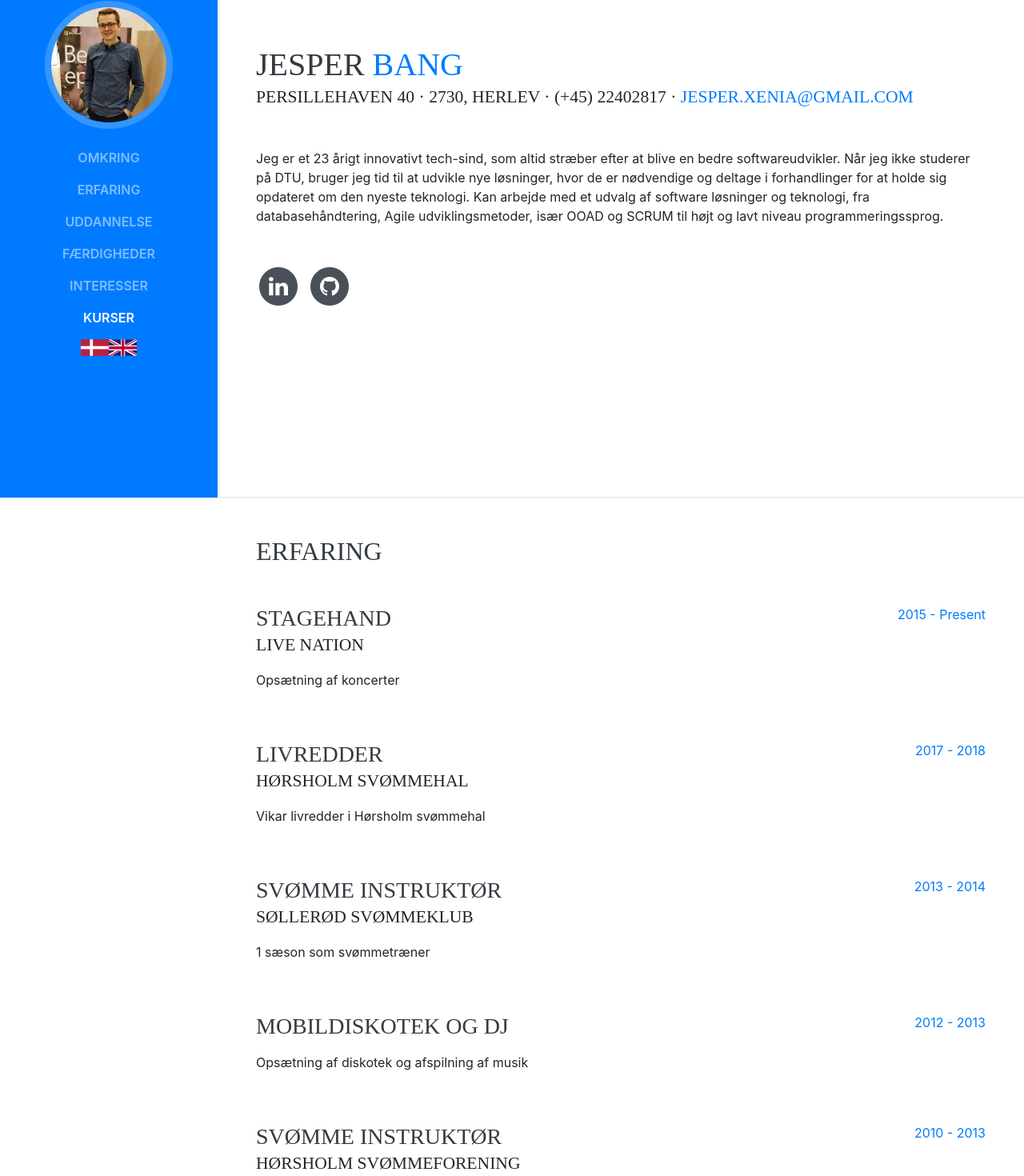
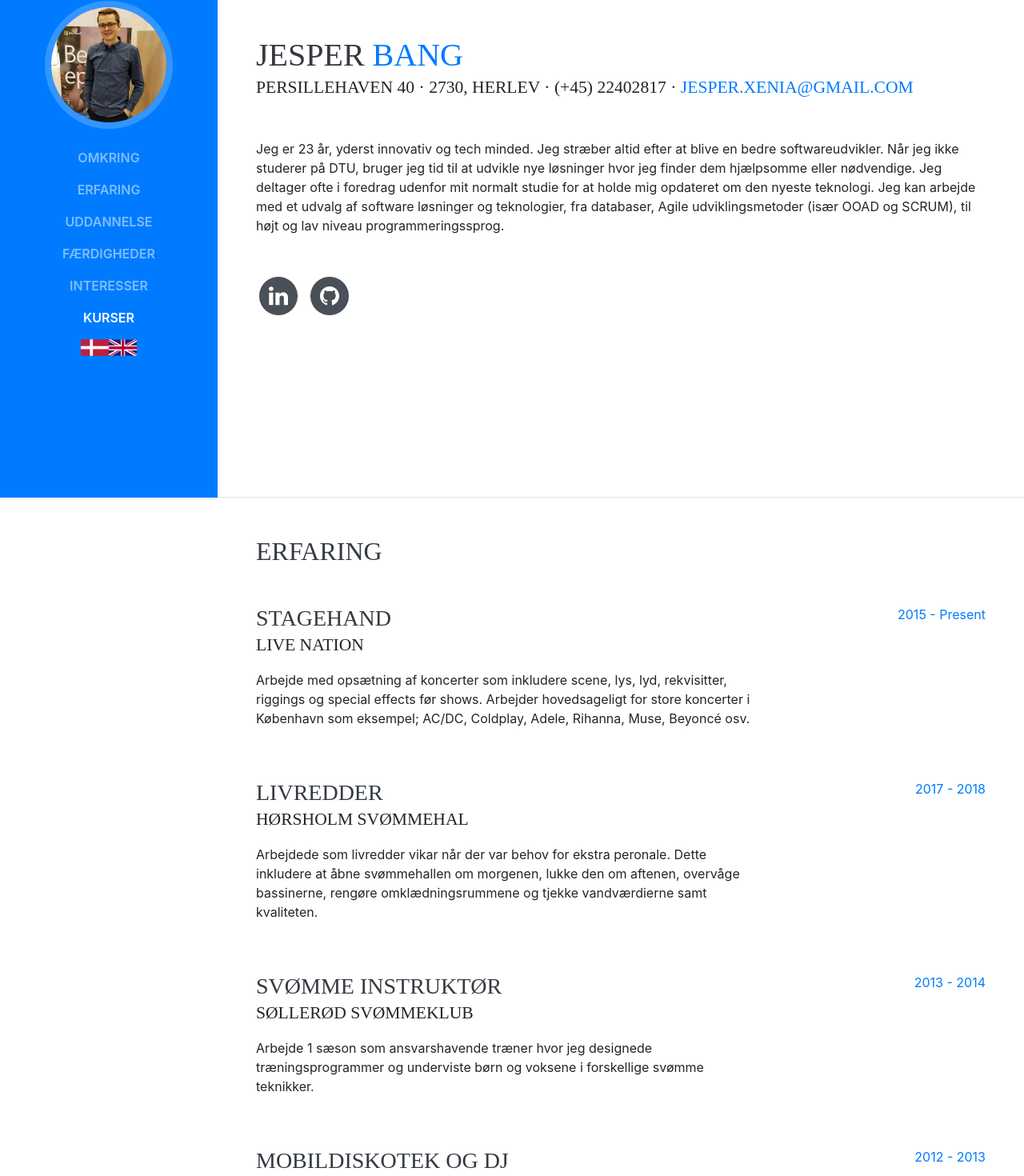
Before and after one commit to JesperBang/JesperBang.github.io, a Vue app: page / in a window 1280 px wide. Shown: the part 178-1648 px from the top of the page at 80% size. Built offline with nearby package versions, Linux system fonts and the light colour scheme; a web font is replaced by a local one; what vue-flag-icon would draw is missing.

Commit message:
Text updates

```diff
--- a/src/App.vue
+++ b/src/App.vue
@@ -260,9 +260,9 @@
 
       <section class="resume-section p-3 p-lg-5 d-flex flex-column" id="interests">
         <div class="my-auto">
-          <h2 class="mb-5">Interests</h2>
-          <p>Apart from being a web developer, I enjoy most of my time being outdoors. In the winter, I am an avid skiier and novice ice climber. During the warmer months here in Colorado, I enjoy mountain biking, free climbing, and kayaking.</p>
-          <p class="mb-0">When forced indoors, I follow a number of sci-fi and fantasy genre movies and television shows, I am an aspiring chef, and I spend a large amount of my free time exploring the latest technolgy advancements in the front-end web development world.</p>
+          <h2 class="mb-5">{{ minterests[Locale] }}</h2>
+          <p>{{ interests1[Locale] }}</p>
+          <p class="mb-0">{{ interests2[Locale] }}</p>
         </div>
       </section>
 
@@ -333,10 +333,18 @@ export default {
       surname: 'Bang',
       address: 'Persillehaven 40 · 2730, Herlev · (+45) 22402817 ·',
       aboutMe: {
-        dk: 'Jeg er et 23 årigt innovativt tech-sind, som altid stræber efter at blive en bedre softwareudvikler. Når jeg ikke studerer på DTU, bruger jeg tid til at udvikle nye løsninger, hvor de er nødvendige og deltage i forhandlinger for at holde sig opdateret om den nyeste teknologi. Kan arbejde med et udvalg af software løsninger og teknologi, fra databasehåndtering, Agile udviklingsmetoder, især OOAD og SCRUM til højt og lavt niveau programmeringssprog.',
+        dk: 'Jeg er 23 år, yderst innovativ og tech minded. Jeg stræber altid efter at blive en bedre softwareudvikler. Når jeg ikke studerer på DTU, bruger jeg tid til at udvikle nye løsninger hvor jeg finder dem hjælpsomme eller nødvendige. Jeg deltager ofte i foredrag udenfor mit normalt studie for at holde mig opdateret om den nyeste teknologi. Jeg kan arbejde med et udvalg af software løsninger og teknologier, fra databaser, Agile udviklingsmetoder (især OOAD og SCRUM), til højt og lav niveau programmeringssprog.',
         en: 'I am a 23 year old innovative tech mind, who always strive to become a better software developer. When i am not studying at DTU, I spend time developing new solutions where they are needed and attending talks to stay up to date on the newest tech. Capable of working with an assortment of software solutions and technology, from database management, Agile development methods particularly OOAD and SCRUM to high and low-level programming languages.'
       },
       email: 'jesper.xenia@gmail.com',
+      interests1: {
+        en: 'Apart from being a software developer student, I enjoy most of my time with friends and family. As a prior elite swimmer and Team Danmark student i still spend time on workouts, both in fitness and in the swimming pool.',
+        dk: 'Udover at studere software udvikling bruger jeg meget af min tid med venner og familie. Som tidligere elitesvømmer og Team Danmark elev bruger jeg en del tid på trlning, både i fitness og i svømmehallen.'
+      },
+      interests2: {
+        en: 'Whenever i\'m not with friends, familiy or exercising, i enjoy watching tv-shows and movies, besides this i like to explore the newest tech, programs and tools to supplement and prepare my knowledge for the future.',
+        dk: 'Når jeg ikke er sammen med venner, familie eller dyrker motion, så nyder jeg at se tv-shows og film. Jeg kan godt lide at udforske den nyeste teknologi, programmer og værktøjer, for at supplere og forberede min viden til fremtiden.'
+      },
       prolang: {
         en: 'Programming Languages & Tools',
         dk: 'Programmeringssprog & Værktøjer'
@@ -475,35 +483,35 @@ export default {
           {
             position: 'Stagehand',
             company: 'Live Nation',
-            description: 'Opsætning af koncerter',
+            description: 'Arbejde med opsætning af koncerter som inkludere scene, lys, lyd, rekvisitter, riggings og special effects før shows. Arbejder hovedsageligt for store koncerter i København som eksempel; AC/DC, Coldplay, Adele, Rihanna, Muse, Beyoncé osv.',
             startDate: '2015',
             endDate: 'Present'
           },
           {
             position: 'Livredder',
             company: 'Hørsholm Svømmehal',
-            description: 'Vikar livredder i Hørsholm svømmehal',
+            description: 'Arbejdede som livredder vikar når der var behov for ekstra peronale. Dette inkludere at åbne svømmehallen om morgenen, lukke den om aftenen, overvåge bassinerne, rengøre omklædningsrummene og tjekke vandværdierne samt kvaliteten.',
             startDate: '2017',
             endDate: '2018'
           },
           {
             position: 'Svømme instruktør',
             company: 'Søllerød Svømmeklub',
-            description: '1 sæson som svømmetræner',
+            description: 'Arbejde 1 sæson som ansvarshavende træner hvor jeg designede træningsprogrammer og underviste børn og voksene i forskellige svømme teknikker.',
             startDate: '2013',
             endDate: '2014'
           },
           {
             position: 'Mobildiskotek og DJ',
             company: '',
-            description: 'Opsætning af diskotek og afspilning af musik',
+            description: 'Opsætning af diskotek og afspilning af musik til private og offentlige events.',
             startDate: '2012',
             endDate: '2013'
           },
           {
             position: 'Svømme instruktør',
             company: 'Hørsholm Svømmeforening',
-            description: 'Responsible coach for designing training programs to teaching kids and adults swimming techniques.',
+            description: 'Arbejde 1 sæson som ansvarshavende træner hvor jeg designede træningsprogrammer og underviste børn i forskellige svømme teknikker.',
             startDate: '2010',
             endDate: '2013'
           }
```
